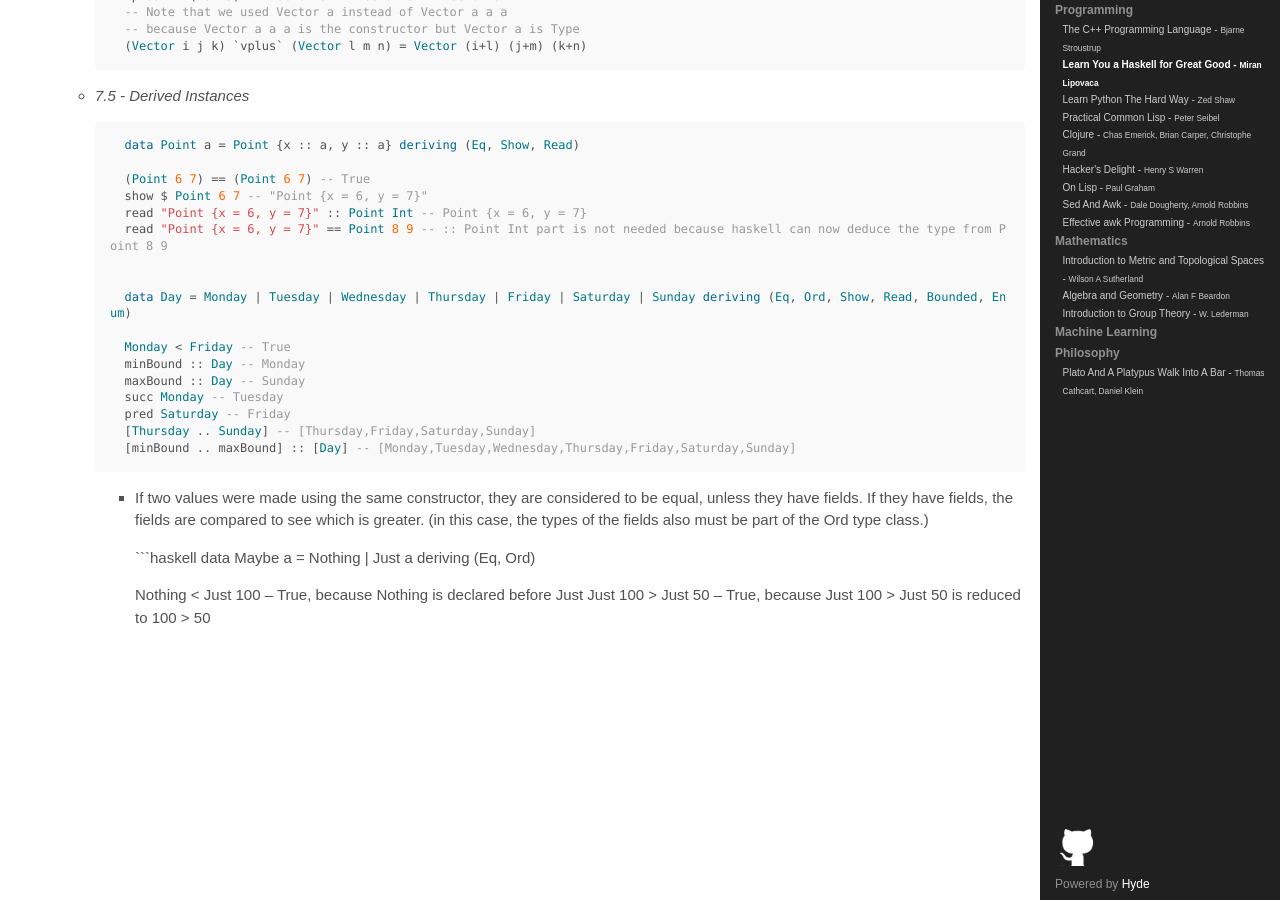
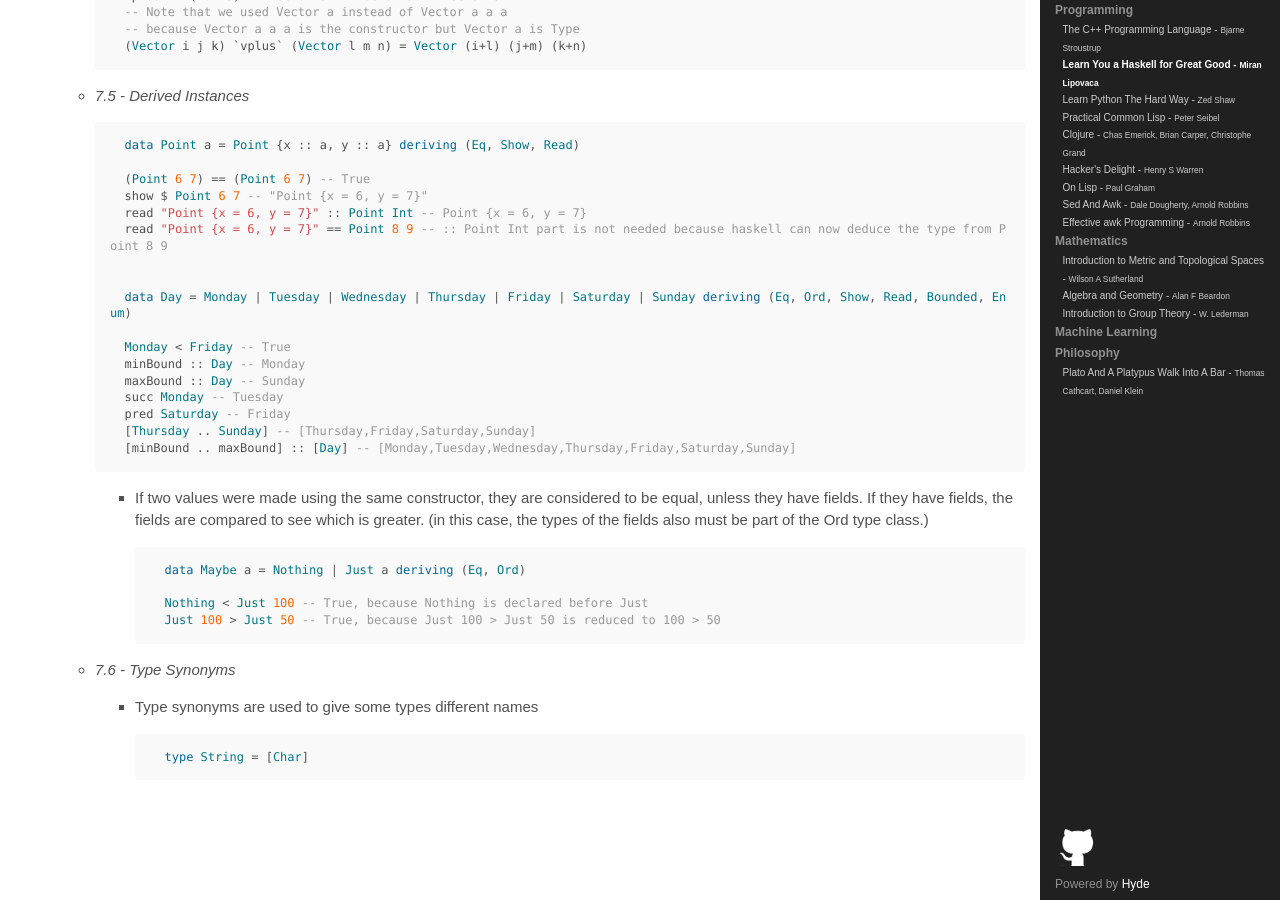
Before and after one commit to Corei13/notes, a Jekyll site: the page built from Programming/Learn You a Haskell for Great Good - Miran Lipovaca/index.md, in a window 1280 px wide and 900 px high, scrolled down 9523 px. Built offline with Jekyll 4.4.1, drawn with Linux system fonts in a browser that asks for light colours; Markdown is read by kramdown in place of the engine named in the settings.

Commit message:
did some thing

````diff
--- a/Programming/Learn You a Haskell for Great Good - Miran Lipovaca/index.md
+++ b/Programming/Learn You a Haskell for Great Good - Miran Lipovaca/index.md
@@ -539,3 +539,10 @@ tags: Haskell
 
             Nothing < Just 100 -- True, because Nothing is declared before Just
             Just 100 > Just 50 -- True, because Just 100 > Just 50 is reduced to 100 > 50
+            ```
+    - *7.6 - Type Synonyms*
+        - Type synonyms are used to give some types different names
+
+            ```haskell
+            type String = [Char]
+            ```
````
